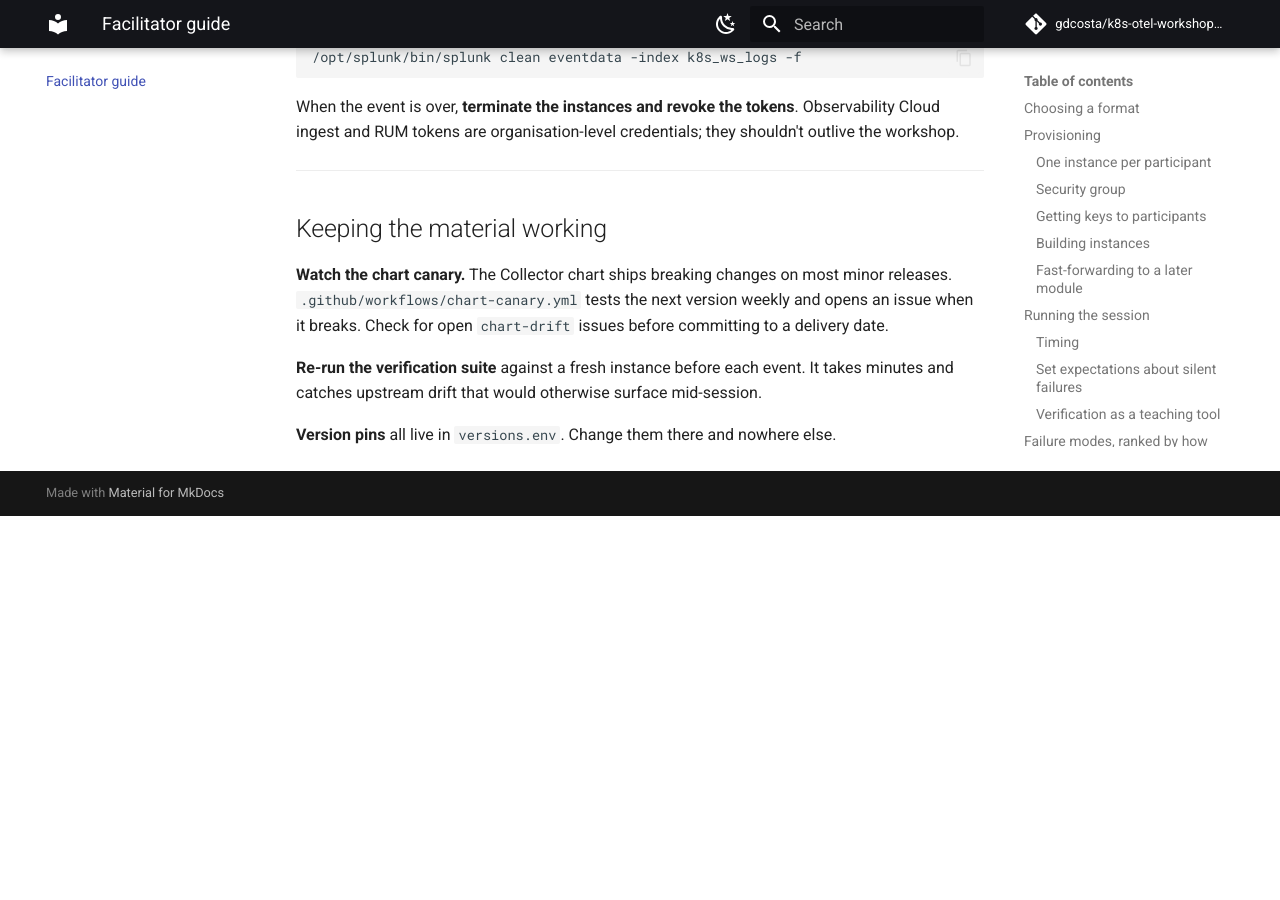
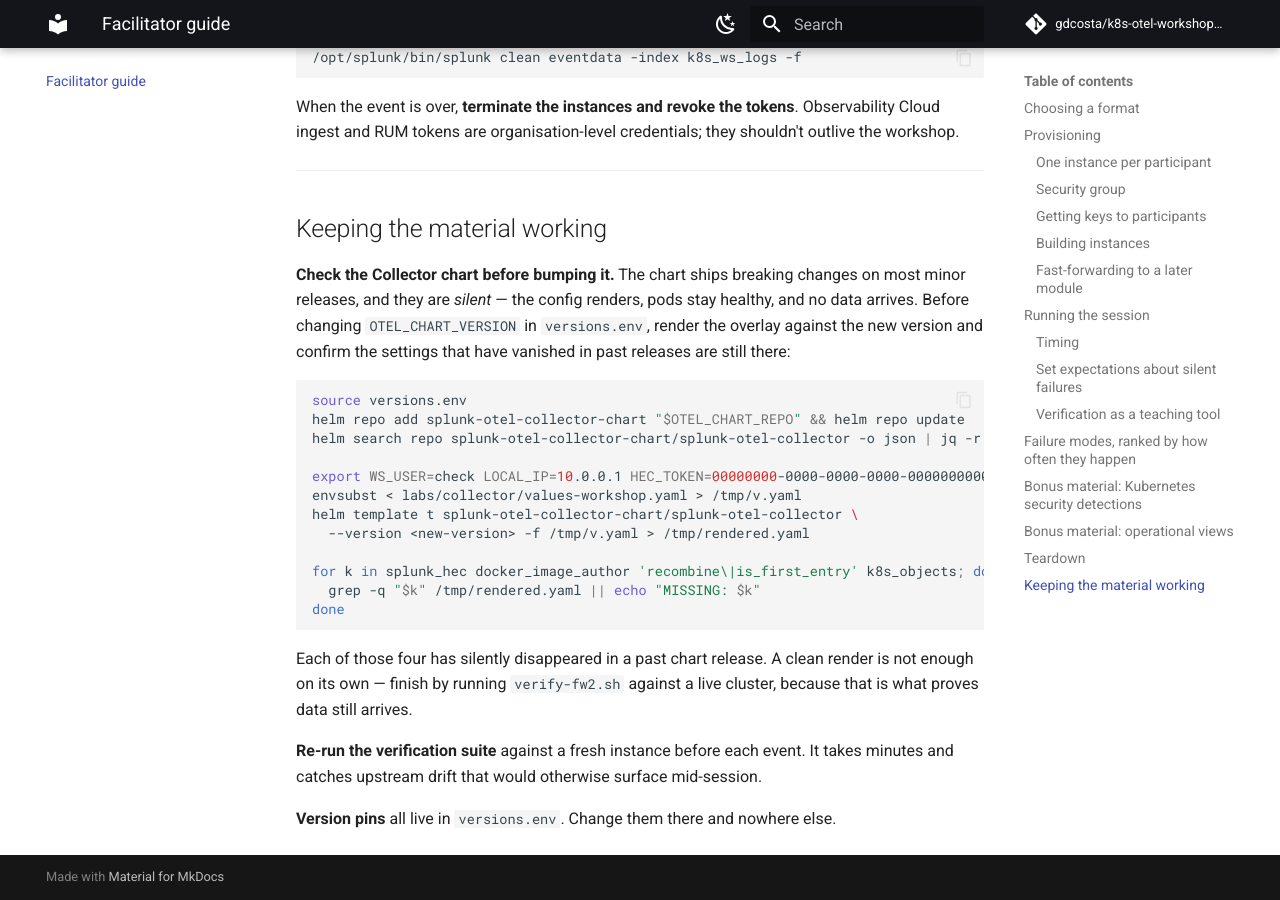
Before and after one commit to gdcosta/k8s-otel-workshop-2026, an MkDocs documentation site: the page built from docs/facilitator/index.md, in a window 1280 px wide and 900 px high, scrolled down 8219 px. Built offline with MkDocs 1.6.1 and Material for MkDocs 9.7.7, drawn with Linux system fonts in a browser that asks for light colours; comment, search, counter and statistics services are not loaded; before the commit the page ends 8735 px from its top, so only the background shows below that; some of the changed text lies outside the part shown.

Commit message:
Remove the chart-canary workflow
Removes a scheduled workflow that was never asked for. It was added in the
initial rebuild on inference -- the brief mentioned that the OTel chart used to
break constantly -- but a weekly cron job on a repo nobody is watching is
standing machinery with an ongoing cost, and a stale drift issue is worse than
no issue at all.

The concern it addressed is real, so the check it performed is now written into
the facilitator guide as a manual procedure to run before bumping
OTEL_CHART_VERSION: render the overlay against the candidate version and
confirm the four settings that have silently vanished in past chart releases
are still present. It closes by pointing at verify-fw2.sh against a live
cluster, which is the part that actually proves data still arrives -- something
a template render never could.

Also updates the two references in the facilitator guide and README, and the
comment in verify-fw1.sh, so nothing points at a workflow that no longer
exists.

Co-Authored-By: Claude Opus 5 (1M context) <noreply@anthropic.com>

````diff
--- a/docs/facilitator/index.md
+++ b/docs/facilitator/index.md
@@ -255,7 +255,7 @@ The single quotes around the password matter — `!` is history expansion in an
 `bash` shell. `verify-fw2.sh`, `verify-aw1.sh` and `verify-aw2.sh` all hard-require
 `SPLUNK_AUTH` and exit immediately without it.
 
-**55 assertions across the five scripts.** They're also what the CI canary runs against new
+**55 assertions across the five scripts.** They're also the check to run against a new
 Collector releases.
 
 ---
@@ -549,10 +549,30 @@ workshop.
 
 ## Keeping the material working
 
-**Watch the chart canary.** The Collector chart ships breaking changes on most minor
-releases. `.github/workflows/chart-canary.yml` tests the next version weekly and opens an
-issue when it breaks. Check for open `chart-drift` issues before committing to a delivery
-date.
+**Check the Collector chart before bumping it.** The chart ships breaking changes on most
+minor releases, and they are *silent* — the config renders, pods stay healthy, and no data
+arrives. Before changing `OTEL_CHART_VERSION` in `versions.env`, render the overlay against
+the new version and confirm the settings that have vanished in past releases are still
+there:
+
+```bash
+source versions.env
+helm repo add splunk-otel-collector-chart "$OTEL_CHART_REPO" && helm repo update
+helm search repo splunk-otel-collector-chart/splunk-otel-collector -o json | jq -r '.[0].version'
+
+export WS_USER=check LOCAL_IP=10.0.0.1 HEC_TOKEN=00000000-0000-0000-0000-000000000000
+envsubst < labs/collector/values-workshop.yaml > /tmp/v.yaml
+helm template t splunk-otel-collector-chart/splunk-otel-collector \
+  --version <new-version> -f /tmp/v.yaml > /tmp/rendered.yaml
+
+for k in splunk_hec docker_image_author 'recombine\|is_first_entry' k8s_objects; do
+  grep -q "$k" /tmp/rendered.yaml || echo "MISSING: $k"
+done
+```
+
+Each of those four has silently disappeared in a past chart release. A clean render is not
+enough on its own — finish by running `verify-fw2.sh` against a live cluster, because that
+is what proves data still arrives.
 
 **Re-run the verification suite** against a fresh instance before each event. It takes
 minutes and catches upstream drift that would otherwise surface mid-session.
````
Also changed, not shown: README.md (+1 -1 lines), 2 other files.
